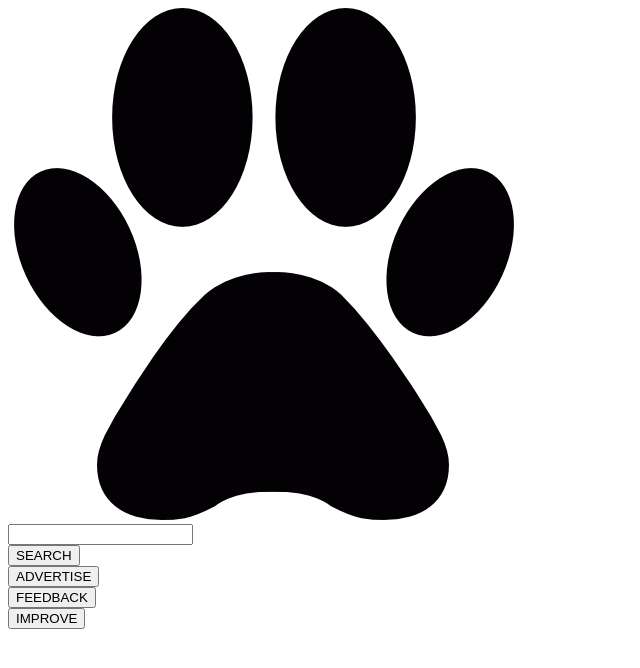
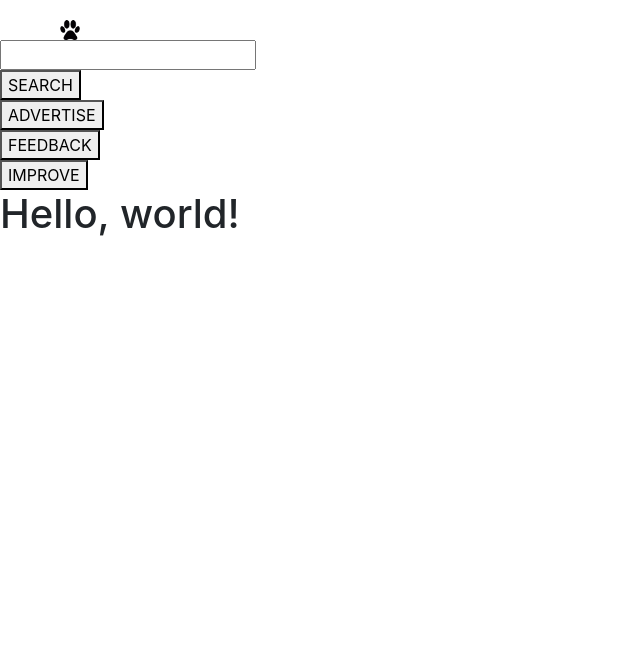
Before and after one commit to NeilDatt/DogDoggieDo_SearchEngine, a plain HTML site: page index.html in a window 1280 px wide. Shown: the whole page, without its empty margins (0-640 px from the left). Drawn offline with nearby package versions, Linux system fonts and the light colour scheme; files whose address does not match are found by name.

Commit message:
modify_day1

```diff
--- a/index.html
+++ b/index.html
@@ -3,19 +3,36 @@
 
 <head>
     <meta charset="UTF-8">
-    <meta name="viewport" content="width=device-width, initial-scale=1.0">
+    <!-- Required meta tags -->
+    <meta name="viewport" content="width=device-width, initial-scale=1, shrink-to-fit=no">
     <title>Document</title>
     <link rel="stylesheet" href="style.css">
     <link rel="shortcut icon" href="favicon.ico" type="image/x-icon">
+    <!-- Required meta tags -->
+    <meta name="viewport" content="width=device-width, initial-scale=1, shrink-to-fit=no">
+    <!-- Bootstrap CSS -->
+    <link rel="stylesheet" href="https://cdn.jsdelivr.net/npm/bootstrap@4.5.3/dist/css/bootstrap.min.css" integrity="sha384-TX8t27EcRE3e/ihU7zmQxVncDAy5uIKz4rEkgIXeMed4M0jlfIDPvg6uqKI2xXr2" crossorigin="anonymous">
+
 </head>
 <body>
+    <!-- Optional JavaScript; choose one of the two! -->
+
+    <!-- Option 1: jQuery and Bootstrap Bundle (includes Popper) -->
+    <script src="https://code.jquery.com/jquery-3.5.1.slim.min.js" integrity="sha384-DfXdz2htPH0lsSSs5nCTpuj/zy4C+OGpamoFVy38MVBnE+IbbVYUew+OrCXaRkfj" crossorigin="anonymous"></script>
+    <script src="https://cdn.jsdelivr.net/npm/bootstrap@4.5.3/dist/js/bootstrap.bundle.min.js" integrity="sha384-ho+j7jyWK8fNQe+A12Hb8AhRq26LrZ/JpcUGGOn+Y7RsweNrtN/tE3MoK7ZeZDyx" crossorigin="anonymous"></script>
+
+    <!-- Option 2: jQuery, Popper.js, and Bootstrap JS
+    <script src="https://code.jquery.com/jquery-3.5.1.slim.min.js" integrity="sha384-DfXdz2htPH0lsSSs5nCTpuj/zy4C+OGpamoFVy38MVBnE+IbbVYUew+OrCXaRkfj" crossorigin="anonymous"></script>
+    <script src="https://cdn.jsdelivr.net/npm/popper.js@1.16.1/dist/umd/popper.min.js" integrity="sha384-9/reFTGAW83EW2RDu2S0VKaIzap3H66lZH81PoYlFhbGU+6BZp6G7niu735Sk7lN" crossorigin="anonymous"></script>
+    <script src="https://cdn.jsdelivr.net/npm/bootstrap@4.5.3/dist/js/bootstrap.min.js" integrity="sha384-w1Q4orYjBQndcko6MimVbzY0tgp4pWB4lZ7lr30WKz0vr/aWKhXdBNmNb5D92v7s" crossorigin="anonymous"></script>
+    -->
     <div class="content">
-        <div class="ico">
+        <div class="ico_div">
             <img src="C:\Users\Neil\Desktop\DogDoggieDo search Engine\dog-paw.png" alt="ico" class="ico">
         </div>
         <div class="searchBar">
             <form>
-                <input type="text" name="search" class="search" id="search">
+                <input type="text" name="search" class="search" id="search" autocomplete="off">
             </form>
         </div>
         <div class="search">
@@ -35,3 +52,16 @@
 </body>
 
 </html>
+
+
+
+<head>
+
+    <title>Hello, world!</title>
+  </head>
+  <body>
+    <h1>Hello, world!</h1>
+
+
+  </body>
+</html>
--- a/style.css
+++ b/style.css
@@ -3,3 +3,17 @@
 /* DogDoggieDo_SearchEngine🐶 */
 
 /* iebvcn leiufbvcnpweiruvnp2wirufbvnpwroeifnib */
+
+body{
+    background-color: white;
+    color: black;
+    font-family: -apple-system, BlinkMacSystemFont, 'Segoe UI', Roboto, Oxygen, Ubuntu, Cantarell, 'Open Sans', 'Helvetica Neue', sans-serif;
+    font-weight: 400;
+}
+
+.ico{
+    margin-top: 20px;
+    margin-left: 60px;
+    height: 20px;
+    width: 20px;
+}
```
